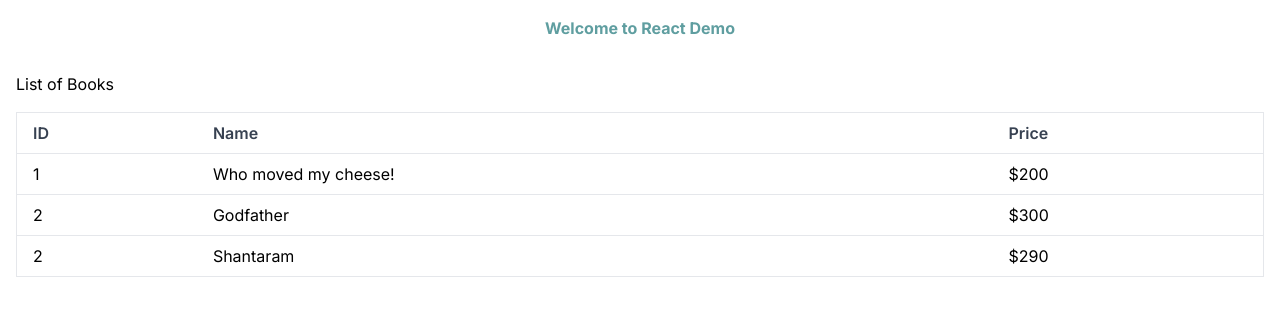
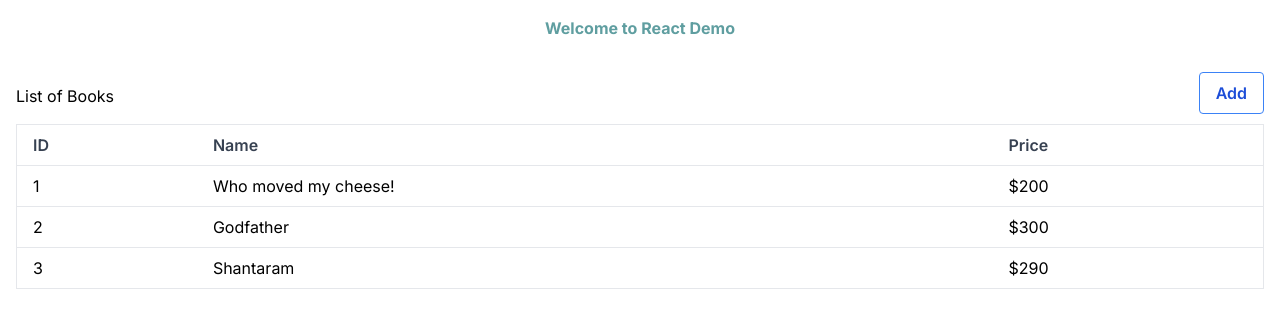
Before and after one commit to NamitaMalik/react-next-tutorial, a Next.js app: page / in a window 1280 px wide. Shown: the top 328 px of the page. Built offline with nearby package versions, Linux system fonts and the light colour scheme.

Commit message:
add book using hook

```diff
--- a/components/bookList.tsx
+++ b/components/bookList.tsx
@@ -1,9 +1,11 @@
+'use client'
+import { useState } from 'react';
 import BookRow from './bookRow';
 
-const books = [
+const booksArray = [
   { id: 1, name: 'Who moved my cheese!', price: 200 },
   { id: 2, name: 'Godfather', price: 300 },
-  { id: 2, name: 'Shantaram', price: 290 },
+  { id: 3, name: 'Shantaram', price: 290 },
 ];
 
 const bookListHeader = [
@@ -12,9 +14,16 @@ const bookListHeader = [
   { key: 'price', label: 'Price' }
 ];
 
-const BookList = (props) => (
-  <div className="mt-4 p-4 bg-white">
-    <div>{props.title}</div>
+const BookList = (props) => {
+  const [books, setBooks] = useState(booksArray);
+  const addBook = () => {
+    setBooks([...books, { id: 0, name: 'Placeholder', price: 0 }])
+  }
+  return (<div className="mt-4 p-4">
+    <div className='mb-3'>
+    <button className='float-right bg-transparent hover:bg-blue-500 text-blue-700 font-semibold hover:text-white py-2 px-4 border border-blue-500 hover:border-transparent rounded' onClick={addBook}>Add</button>
+    </div>
+    <span>{props.title}</span>
     <table className="min-w-full mt-4 table-auto border-collapse border border-gray-200">
       <thead>
         <tr>
@@ -34,7 +43,7 @@ const BookList = (props) => (
         ))}
       </tbody>
     </table>
-  </div>
-);
+  </div>)
+};
 
 export default BookList;
```
